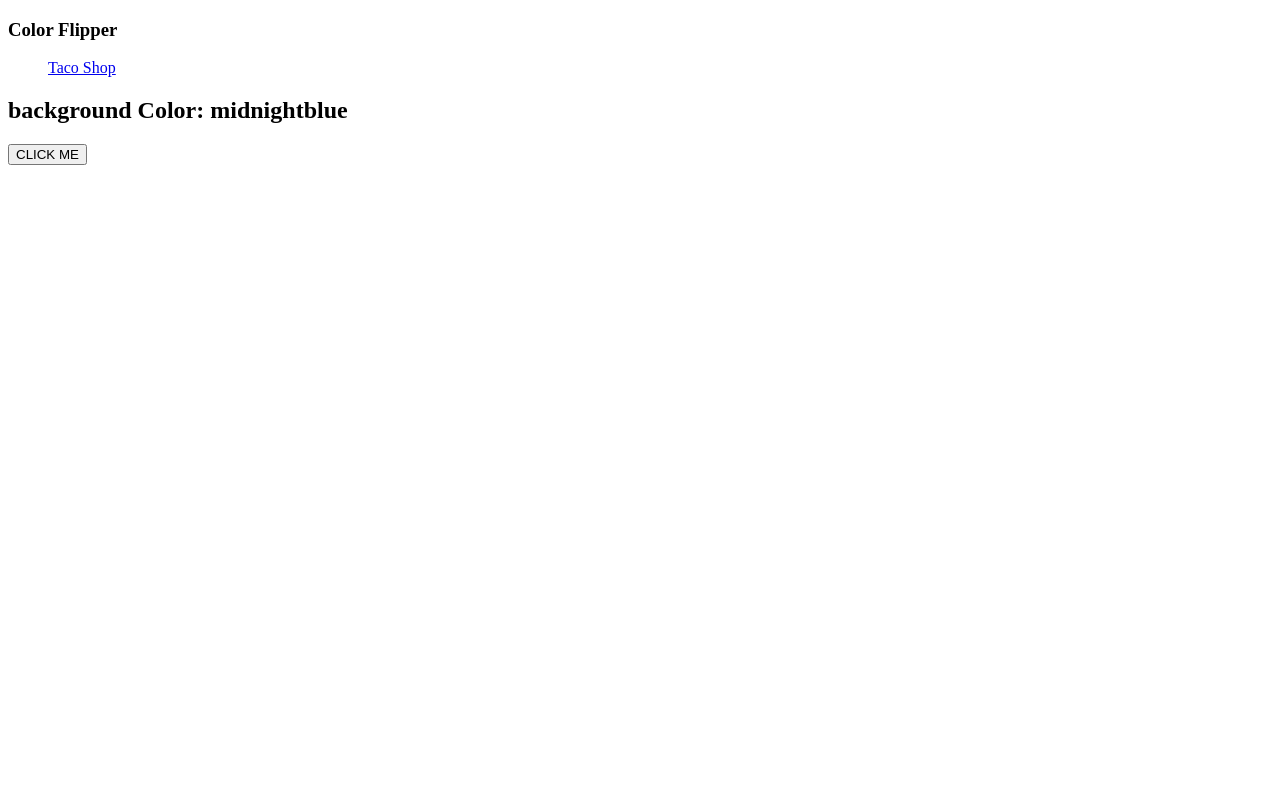
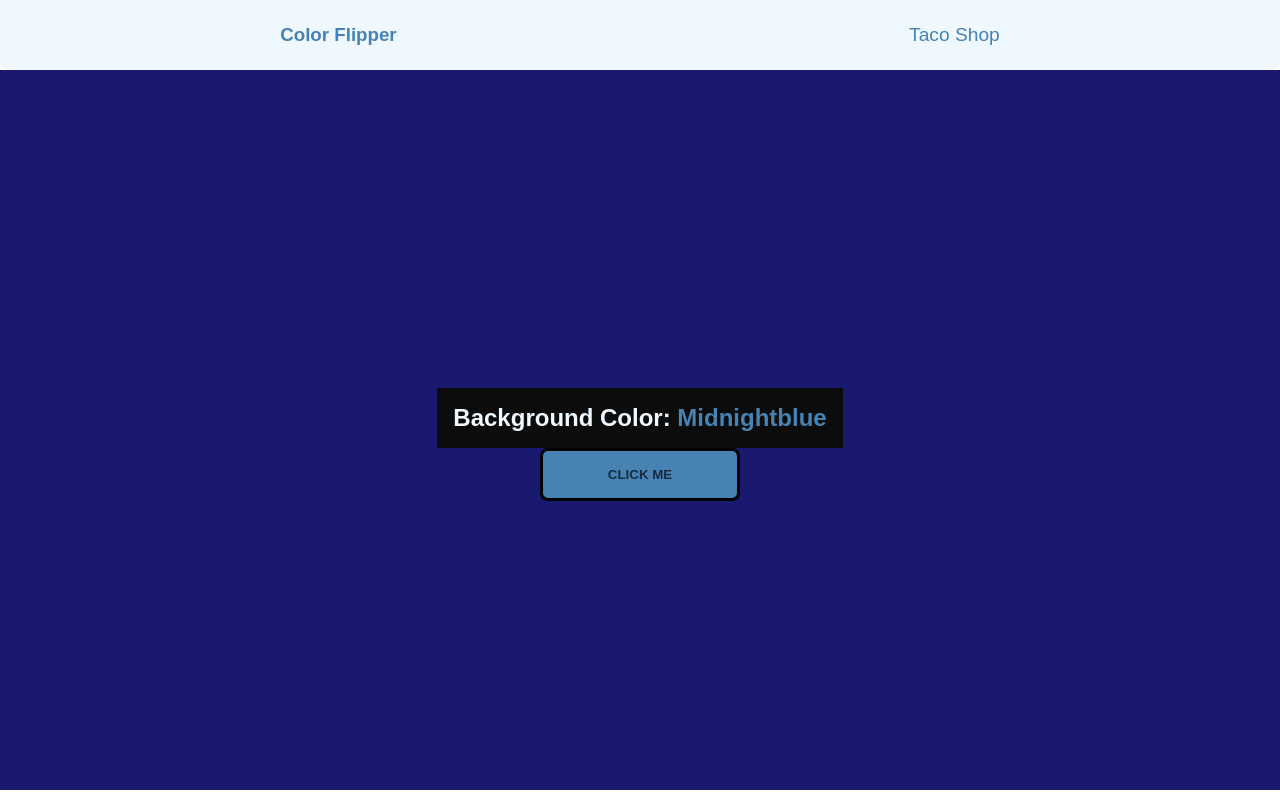
Before and after one commit to saran-murugan/simple-color-flipper-, a plain HTML site: page index.html in a window 1280 px wide. Drawn offline with Linux system fonts and the light colour scheme.

Commit message:
Update index.html

```diff
--- a/index.html
+++ b/index.html
@@ -5,7 +5,7 @@
     <meta name="viewport" content="width=device-width, initial-scale=1.0">
     <title>Color Flipper</title>
     <script type="module" src="script.js"></script>
-    <link rel="stylesheet" href="style1.css" type="text/css">
+    <link rel="stylesheet" href="style.css" type="text/css">
 </head>
 <body>
     <nav class="menu__nav">
```
